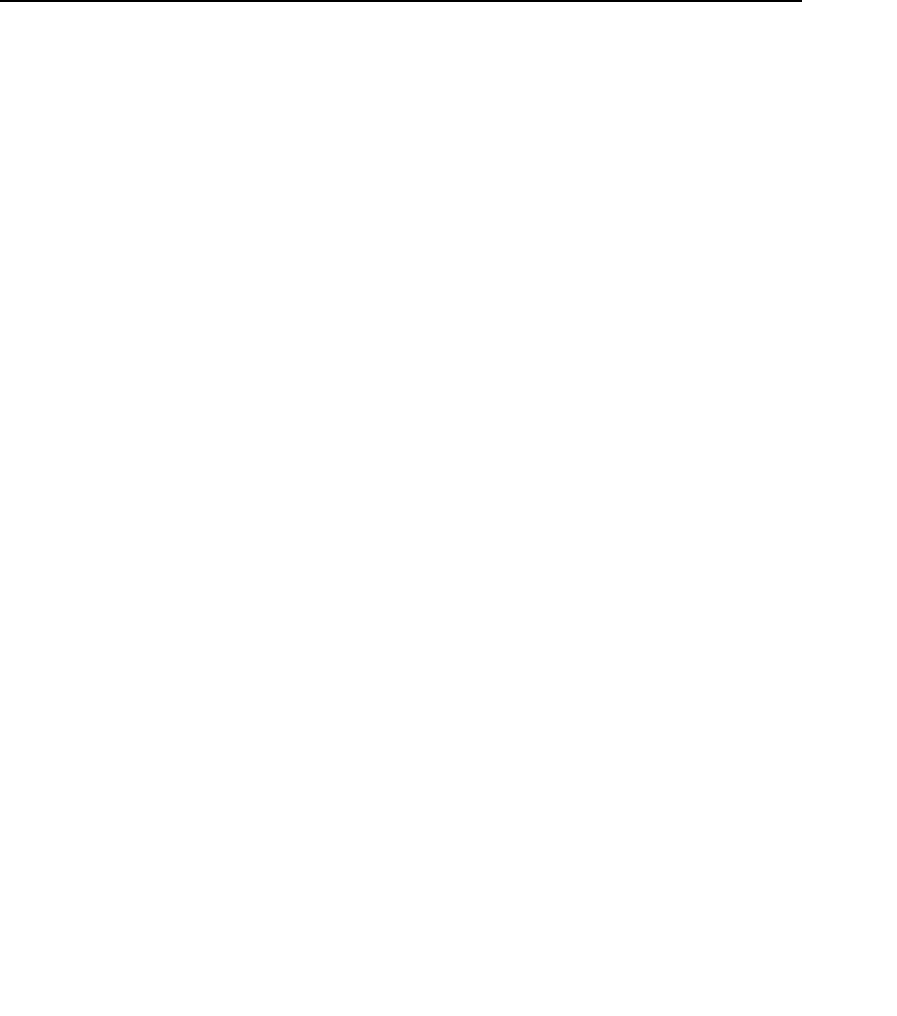
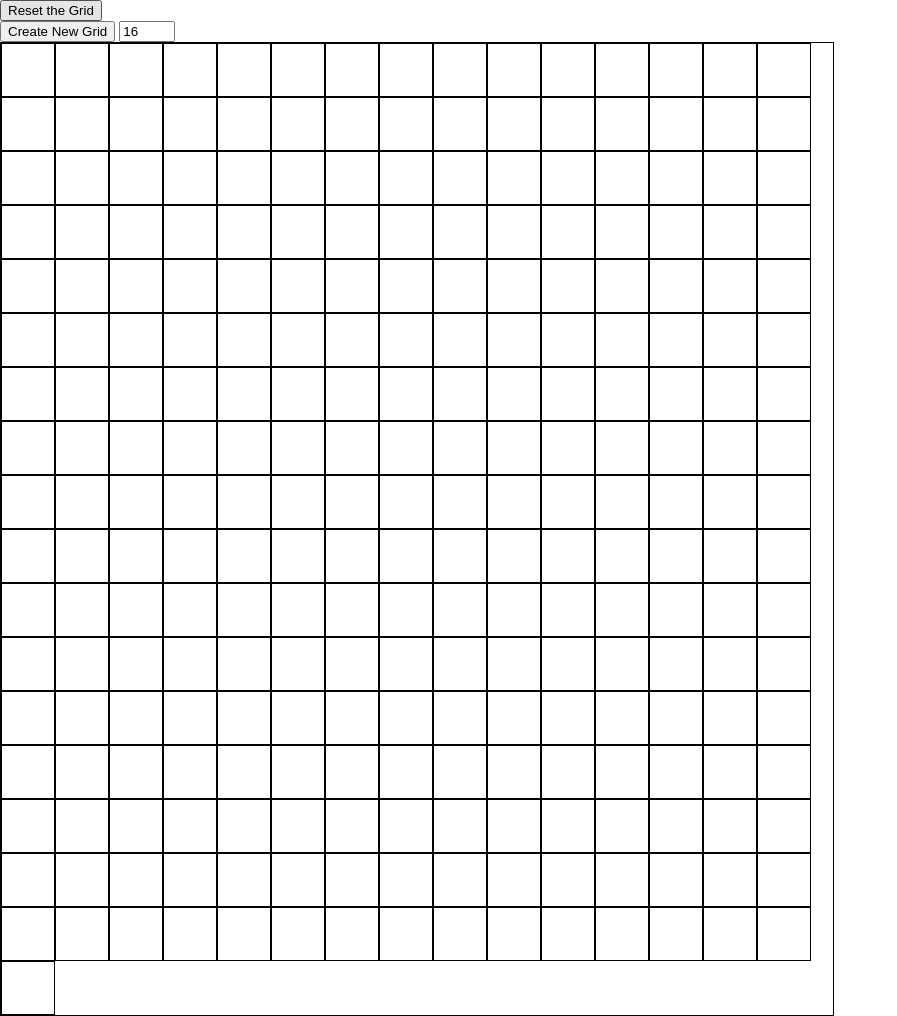
Before and after one commit to elijah-micho/Etch-A-Sketch-Project, a plain HTML site: page index.html in a window 1280 px wide. Shown: the whole page, without its empty margins (0-897 px from the left). Before the commit the page ends 800 px from the top, so only its background shows below. Drawn offline with Linux system fonts and the light colour scheme.

Commit message:
finished etch-a-sketch project

```diff
--- a/index.html
+++ b/index.html
@@ -7,26 +7,67 @@
     </head>
 
     <body>
-        <div id="container">
+        <button id="reset">Reset the Grid</button>
+        <button id="create">Create New Grid</button>
+        <input id="gridSize" type="number" min="1" max="50" value="16" />
+        <div id="container" >
 
         </div>
     </body>
 
     <script>
-        const container = document.querySelector('#container')
+        const container = document.querySelector('#container');
+        const button = document.querySelector('#reset');
+        const create = document.querySelector('#gridSize');
+
+        var gridSize = create.getAttribute('value');
+
+        var divSize = container.clientWidth / gridSize;
+        const divDimension = `${divSize}px`;
+
+
         const rows = ['A', 'B', 'C', 'D', 'E', 'F', 'G', 'H', 'I', 'J', 'K', 'L', 'M', 'N', 'O', 'P'];
         const columns = ['1', '2', '3', '4', '5', '6', '7','8','9','10','11','12', '13', '14', '15', '16'];
+
+        for(let i = 0; i < columns.length; i++){
+            for(let j=0; j< rows.length; j++){
+                generateDiv()
+            }
+        }
 
         function generateDiv() {
             const div = document.createElement('div')
 
-            div.style.width = '50px'
-            div.style.height = '50px'
+            div.style.width = `${divDimension}`
+            div.style.height = `${divDimension}`
             div.style.border = '1px solid black'
 
             container.appendChild(div)
         }
 
+        const div = [...document.querySelectorAll('#container > div')]
+
+        function changeBackgroundColor(e){
+            e.addEventListener('mouseover', () => {
+                e.classList.toggle('change-color')
+            })
+        }
+
+        div.forEach(element => {
+           changeBackgroundColor(element)
+        })
+
+        button.addEventListener('click', (e) => {
+            div.forEach(e => {
+                e.classList.remove('change-color')
+            })
+        })
+
+        function resetGrid(){
+
+            return prompt('Enter New Grid Size');
+        }
+
     </script>
 
 </html>
--- a/main.css
+++ b/main.css
@@ -1,4 +1,15 @@
 #container{
-    width: 800px;
+    width: 832px;
+    height: 100%;
     border: 1px solid black;
+    display: flex;
+    flex-wrap: wrap;
 }
+
+#reset{
+    display: block;
+}
+
+.change-color{
+    background-color: #d6d;
+}
```
